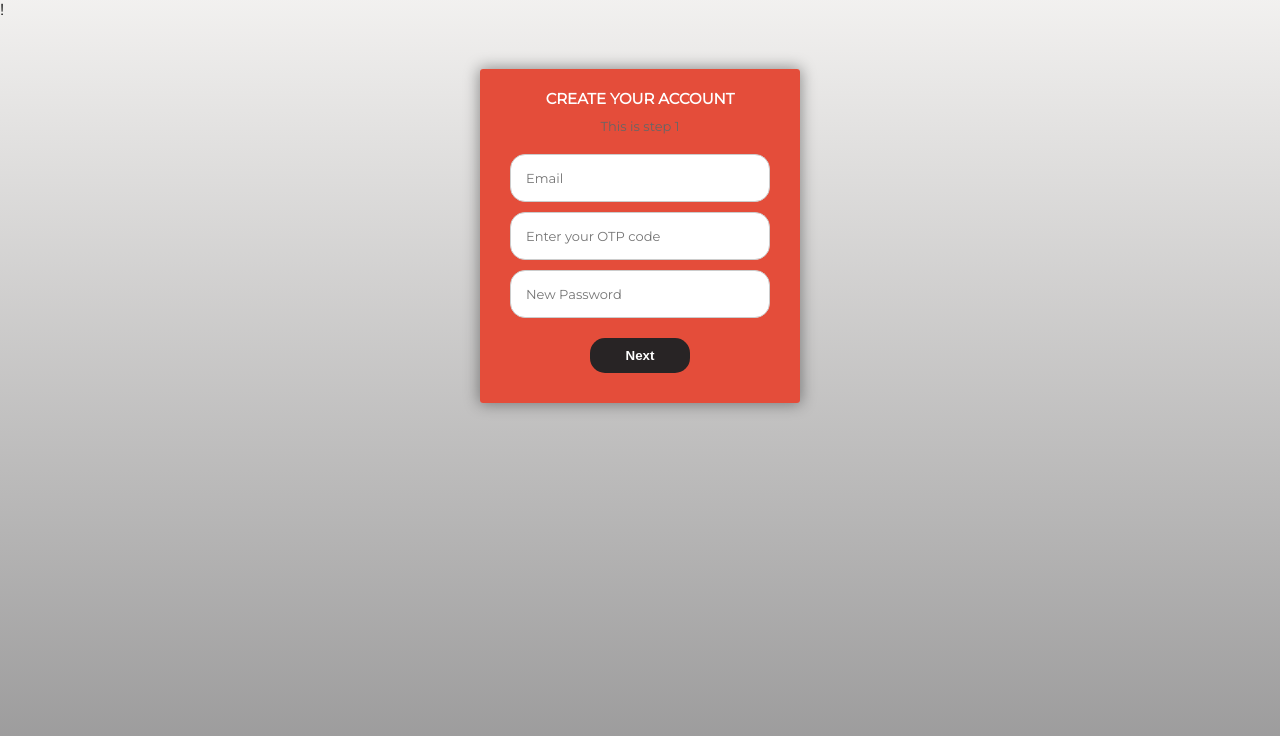
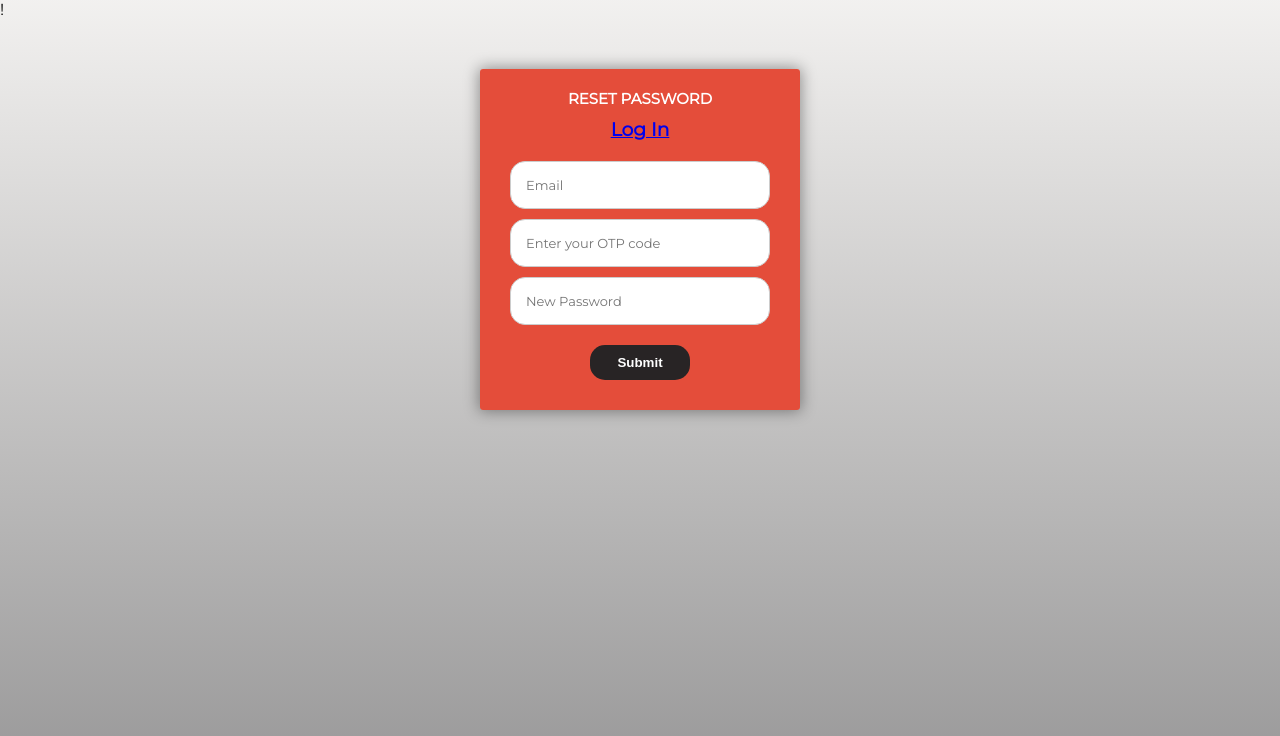
Before and after one commit to muddassyr/Twitter-Application-with-Express-Mongodb, a website: page public/forgot_password_sterp_2.html in a window 1280 px wide. Drawn offline with nearby package versions, Linux system fonts and the light colour scheme.

Commit message:
fix bugs

```diff
--- a/public/app.js
+++ b/public/app.js
@@ -225,7 +225,7 @@ function passForgot() {
     }).then((response) => {
         document.getElementById("forgotPassRes").style.display = "initial";
         document.getElementById("forgotPassRes").innerHTML = JSON.stringify(response.message);
-        alert(JSON.stringify(response.message));
+        alert((response.message));
         localStorage.setItem("forgot_email", document.getElementById("email").value);
         window.location.href = "forgot_password_sterp_2.html";
     }, (error) => {
--- a/public/forgot_password_sterp_2.html
+++ b/public/forgot_password_sterp_2.html
@@ -17,12 +17,13 @@
     <div id="msform">
 
         <fieldset>
-            <h2 class="fs-title">Create your account</h2>
-            <h3 class="fs-subtitle">This is step 1</h3>
+            <h2 class="fs-title">Reset Password</h2>
+            <h3 class="heading5"><a href="login.html">Log In</a></h3>
+
             <input type="text" id="email" name="email" placeholder="Email" />
             <input type="text" id="otp" name="otp" placeholder="Enter your OTP code" />
             <input type="password" id="newPassword" name="pass" placeholder="New Password" />
-            <button class="next action-button" onclick="return newPassword()">Next</button>
+            <button class="next action-button" onclick="return newPassword()">Submit</button>
 
             <!-- <input type="button" name="next" class="next action-button" value="Next" /> -->
         </fieldset>
--- a/routes/auth.js
+++ b/routes/auth.js
@@ -324,7 +324,7 @@ router.post("/forgot-password-step-2", (req, res, next) => {
 
                             console.log("diff: ", diff);
 
-                            if (otpData.optCode === req.body.otp && diff < 300000000000000) { // correct otp code
+                            if (otpData.optCode === req.body.otp && diff < 300000) { // correct otp code
                                 otpData.remove()
 
                                 bcrypt.stringToHash(req.body.newPassword).then(function (hash) {
```
